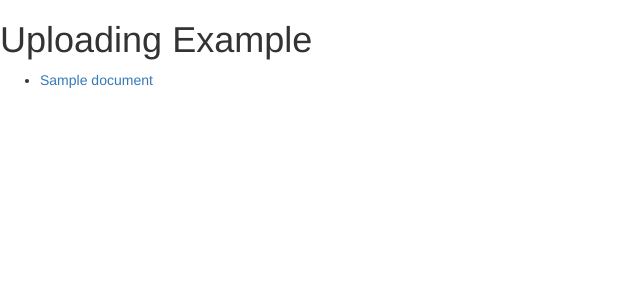
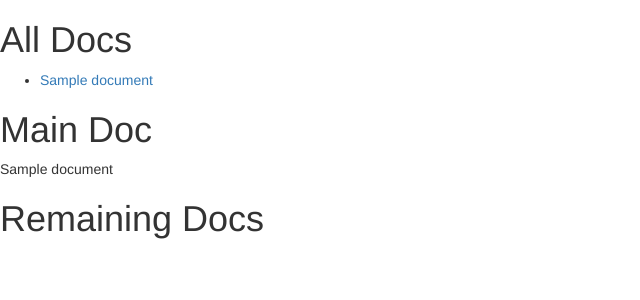
Before and after one commit to csinva/news-balancer, a Django app: page /myapp/list/ in a window 1280 px wide. Shown: the top 300 px of the page, without its empty margins (0-640 px from the left). Run offline with Django 3.2, Linux system fonts and the light colour scheme; tables that the repository leaves empty hold one stand-in row (values such as "Sample post"); some libraries are stand-ins or nearby versions.

Commit message:
pass one main doc

```diff
--- a/old_web_app/myproject/myapp/forms.py
+++ b/old_web_app/myproject/myapp/forms.py
@@ -1,5 +1,6 @@
 # -*- coding: utf-8 -*-
 from django import forms
 
+
 class DocumentForm(forms.Form):
     title = forms.CharField(max_length=50)
--- a/old_web_app/myproject/myapp/models.py
+++ b/old_web_app/myproject/myapp/models.py
@@ -3,7 +3,6 @@ from django.db import models
 
 
 class Document(models.Model):
-    docfile = models.FileField(upload_to='documents/%Y/%m/%d')
     title = models.CharField(max_length=1000, default="")
     publisher = models.CharField(max_length=1000, default="")
     link = models.CharField(max_length=1000, default="")
--- a/old_web_app/myproject/myapp/templates/myapp/list.html
+++ b/old_web_app/myproject/myapp/templates/myapp/list.html
@@ -12,7 +12,7 @@
 </head>
 
 <body>
-<h1> Uploading Example </h1>
+<h1> All Docs </h1>
 <!-- List of uploaded documents -->
 {% if documents %}
 <ul>
@@ -24,7 +24,15 @@
 <p>No documents.</p>
 {% endif %}
 
+<h1> Main Doc </h1>
+{{ main_doc.title }}
 
+<h1> Remaining Docs </h1>
+<ul>
+    {% for document in docs_remaining %}
+    <li><a href="{{ document.title }}">{{ document.title }}</a></li>
+    {% endfor %}
+</ul>
 </body>
 
 </html>
--- a/old_web_app/myproject/myapp/urls.py
+++ b/old_web_app/myproject/myapp/urls.py
@@ -2,5 +2,5 @@
 from django.conf.urls import patterns, url
 
 urlpatterns = patterns('myproject.myapp.views',
-    url(r'^list/$', 'list', name='list'),
-)
+                       url(r'^list/$', 'list', name='list'),
+                       )
--- a/old_web_app/myproject/myapp/views.py
+++ b/old_web_app/myproject/myapp/views.py
@@ -7,14 +7,17 @@ from django.core.urlresolvers import reverse
 from myproject.myapp.models import Document
 from myproject.myapp.forms import DocumentForm
 
+
 def list(request):
-
     # Load documents for the list page
     documents = Document.objects.all()
+    main_doc = Document.objects.order_by('?').first()
+    tit1 = main_doc.title
+    docs_remaining = Document.objects.exclude(title=tit1)
 
     # Render list page with the documents and the form
     return render_to_response(
         'myapp/list.html',
-        {'documents': documents},
+        {'documents': documents, 'main_doc': main_doc, 'docs_remaining': docs_remaining},
         context_instance=RequestContext(request)
     )
--- a/old_web_app/populate.py
+++ b/old_web_app/populate.py
@@ -6,6 +6,6 @@ import django
 from myproject.myapp.models import Document
 
 print("done populating...")
-for name in ["test1", "test2"]:
+for name in ["test1", "test2", "test3"]:
     d = Document(title=name)
     d.save()
```
